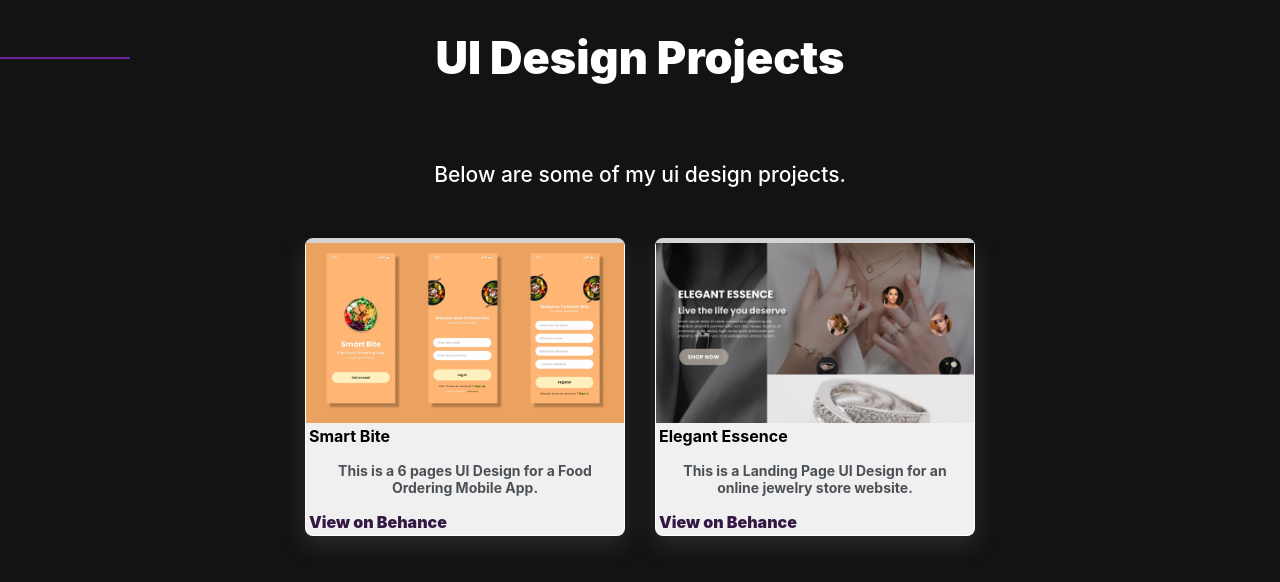
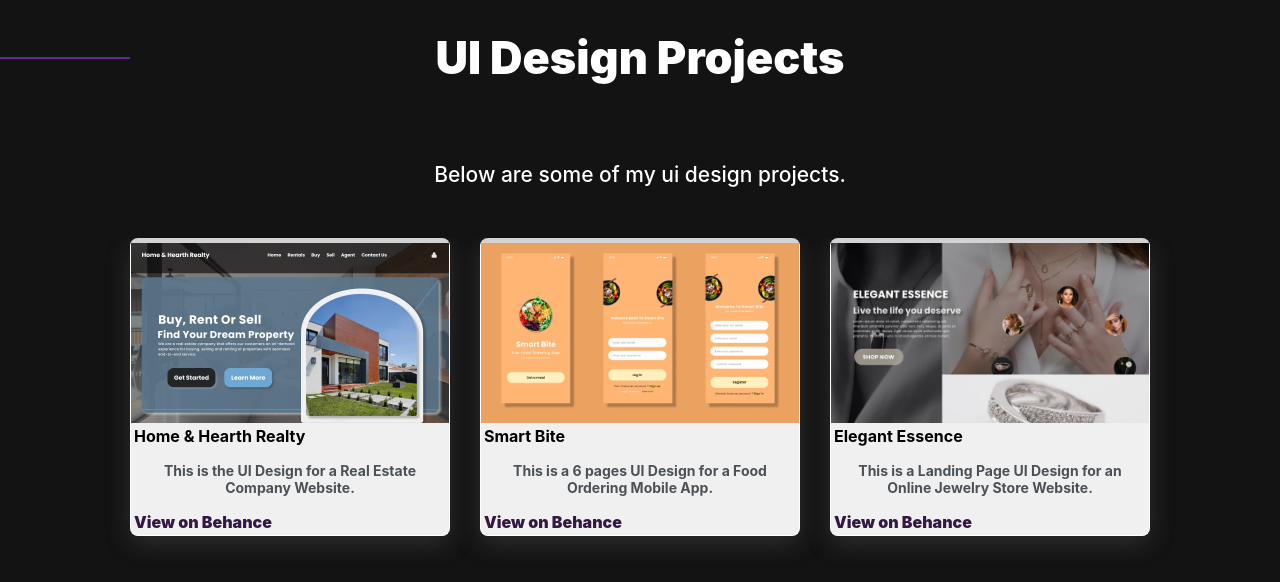
Before and after one commit to Onlygideon/Portfolio, a React (Create React App) app: page /#/design-projects in a window 1280 px wide. Shown: the top 582 px of the page. Built offline with nearby package versions, Linux system fonts and the light colour scheme.

Commit message:
new commit

```diff
--- a/src/components/Projects/Design.js
+++ b/src/components/Projects/Design.js
@@ -2,6 +2,7 @@ import classes from './Projects.module.css'
 import PageHeader from '../PageHeader/PageHeader';
 import SmartBiteThumbnail from './../images/Smart Bite.jpg';
 import ElegantEssenceThumbnail from './../images/ElegantEssence.jpg';
+import RealtyThumbnail from './../images/Home & Hearth Realty.jpg';
 
 
 
@@ -25,14 +26,19 @@ const myProjects = (thumbnail, description, title, link) => {
 
 
 const smartBiteDescription = `This is a 6 pages UI Design for a Food Ordering Mobile App.`;
-const ElegantEssenceDescription = `This is a Landing Page UI Design for an online jewelry store website.`;
+const ElegantEssenceDescription = `This is a Landing Page UI Design for an Online Jewelry Store Website.`;
+const RealtyDescription = `This is the UI Design for a Real Estate Company Website.`;
+
 
 
 const smartBiteTitle = `Smart Bite`;
 const ElegantEssenceTitle = `Elegant Essence`;
+const RealtyTitle = `Home & Hearth Realty`;
+
 
 const smartBiteLink = "https://www.behance.net/gallery/135188277/Smart-Bite";
 const ElegantEssenceLink = "https://www.behance.net/gallery/135366705/Elegant-Essence"
+const RealtyLink = "https://www.behance.net/gallery/135598887/Home-and-Hearth-Real-Estate-Website"
 
 
 
@@ -55,8 +61,10 @@ const Design = () => {
                 </div>
 
                 <div className={classes.project}>
+                    {myProjects(RealtyThumbnail, RealtyDescription, RealtyTitle, RealtyLink)}
 
                     {myProjects(SmartBiteThumbnail, smartBiteDescription, smartBiteTitle, smartBiteLink)}
+
                     {myProjects(ElegantEssenceThumbnail, ElegantEssenceDescription, ElegantEssenceTitle, ElegantEssenceLink)}
 
                 </div>
--- a/src/components/Projects/Projects.js
+++ b/src/components/Projects/Projects.js
@@ -2,7 +2,7 @@ import classes from './Projects.module.css'
 import PageHeader from '../PageHeader/PageHeader';
 import backendThumbnail from './../images/oasis.PNG';
 import frontendThumbnail from './../images/phoeniix.jpg';
-import uiDesignThumbnail from './../images/ElegantEssence.jpg';
+import uiDesignThumbnail from './../images/Home & Hearth Realty.jpg';
 import { motion } from 'framer-motion';
 import { useInView } from 'react-intersection-observer';
 import { useEffect } from 'react';
@@ -10,7 +10,7 @@ import {useAnimation} from 'framer-motion';
 
 
 
-const moreProjects = (thumbnail, description, title, link) => {
+const moreProjects = (thumbnail, description, title) => {
     return(
         <div className={classes.projectContainer}>
 
```
Also changed, not shown: src/components/images/Home & Hearth Realty.jpg (added).
